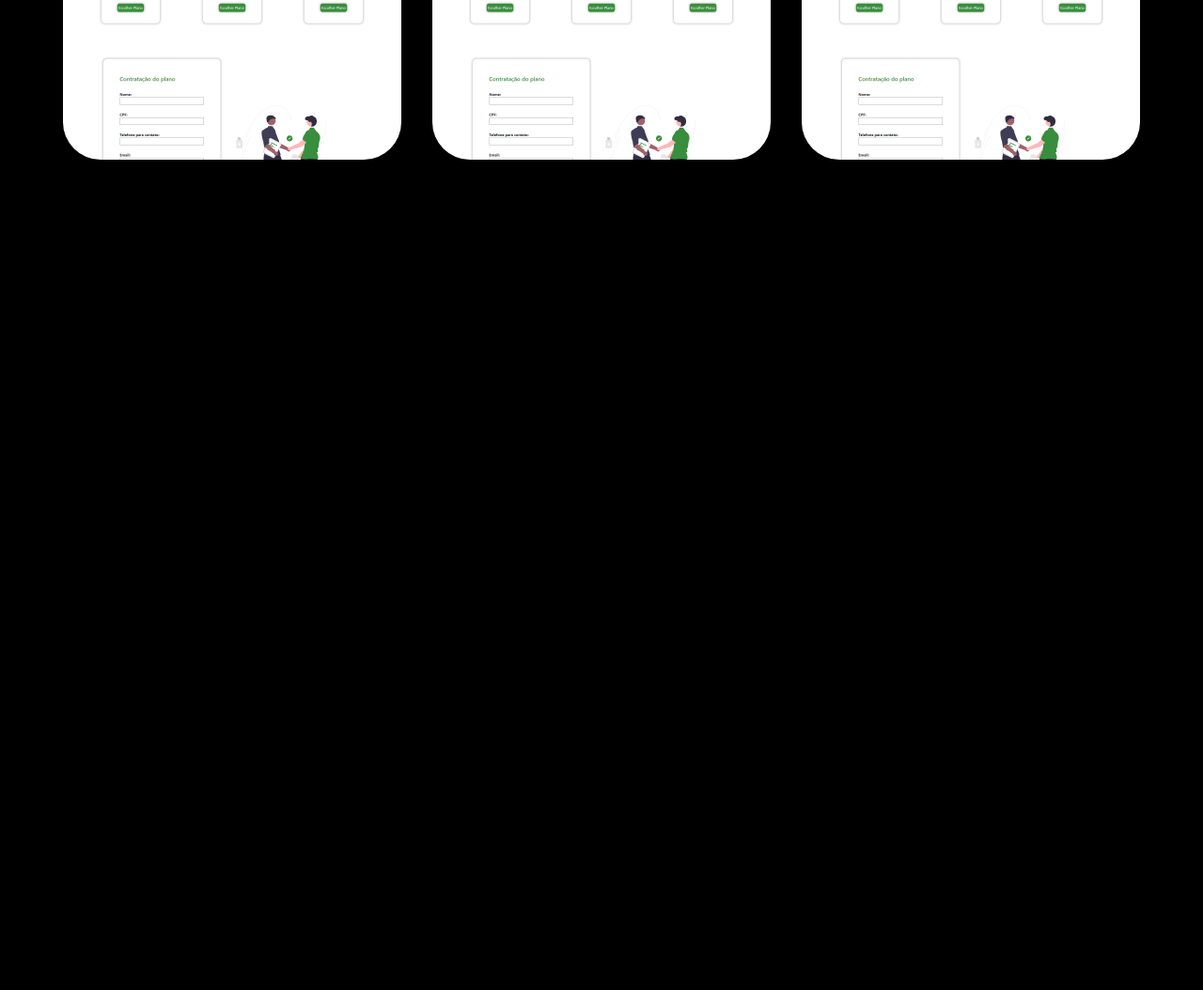
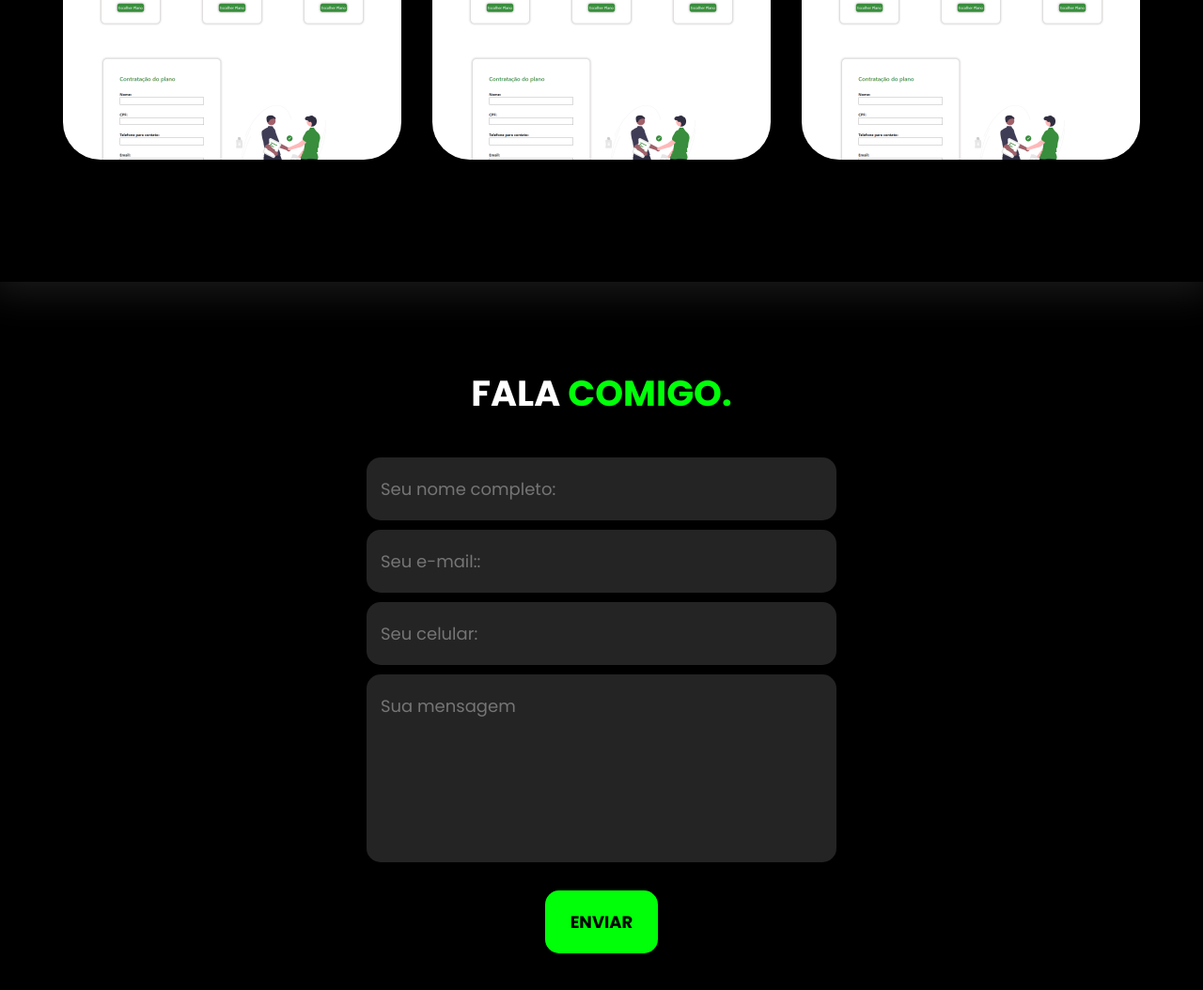
Before and after one commit to Thigas0608/portf-lio, a plain HTML site: page index.html in a window 1280 px wide. Shown: the part 2717-3771 px from the top of the page at 94% size. Before the commit the page ends 3017 px from the top, so only its background shows below. Drawn offline with nearby package versions, Linux system fonts and the light colour scheme.

Commit message:
Fala Comigo

```diff
--- a/index.html
+++ b/index.html
@@ -143,6 +143,21 @@
                 </div><!--flex-->
             </div><!--interface-->
         </section><!--portfolio-->
+
+        <section class="formulario">
+            <div class="interface">
+                <h2 class="titulo">FALA <span>COMIGO.</span></h2>
+
+                <form action="">
+                    <input type="text" name="" id="" placeholder="Seu nome completo:" required>
+                    <input type="text" name="" id="" placeholder="Seu e-mail::" required>
+                    <input type="text" name="" id="" placeholder="Seu celular:">
+                    <textarea name="" id="" placeholder="Sua mensagem" required></textarea>
+                    <div class="btn-enviar"><input type="submit" value="ENVIAR"></div>
+
+                </form>
+            </div><!--interface-->
+        </section><!--formulario-->
     </main>
 
 </body>
--- a/style.css
+++ b/style.css
@@ -32,7 +32,7 @@ body{
     transition: .2s;
 }
 
-button:hover{
+button:hover,form .btn-enviar input:hover{
     box-shadow: 0px 0px 8px #00ff08;
     transform: scale(1.05);
 }
@@ -241,3 +241,48 @@ section.portfolio .flex{
 .overlay:hover{
     opacity: 1;
 }
+
+/* ESTILO DO FORMULARIO DE CONTATO */
+section.formulario{
+    padding: 90px 4%;
+}
+
+form{
+    max-width: 500px;
+    margin: 0 auto;
+    display: flex;
+    justify-content: center;
+    flex-direction: column;
+    gap: 10px;
+    margin-top: 40px;
+}
+
+form input, form textarea{
+    width: 100%;
+    background-color: #242424;
+    border: 0;
+    outline: 0;
+    padding: 20px 15px;
+    border-radius: 15px;
+    color: #fff;
+    font-size: 18px;
+}
+
+form textarea{
+    resize: none;
+    height: 200px;;
+}
+
+form .btn-enviar{
+    margin-top: 20px;
+    text-align: center;
+}
+
+form .btn-enviar input{
+    width: 120px;
+    background-color: #00FF08;
+    color: #000;
+    font-weight: 700;
+    cursor: pointer;
+    transition: .2s;
+}
```
